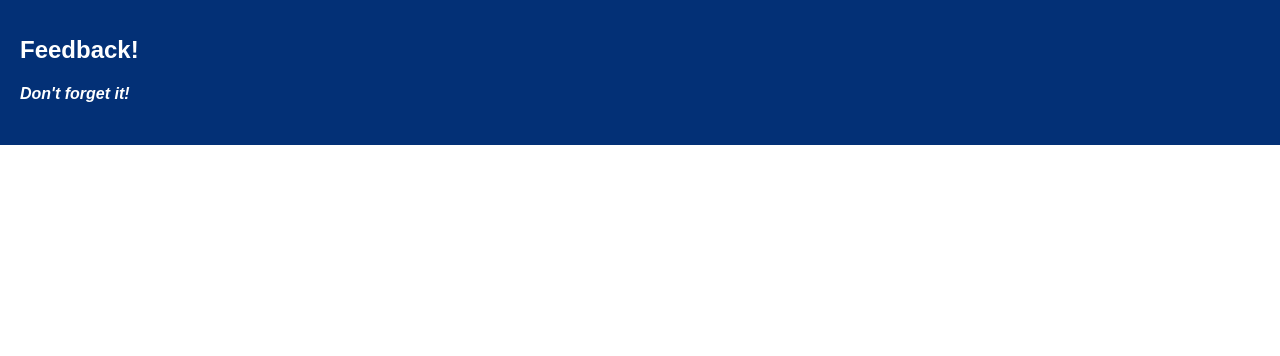
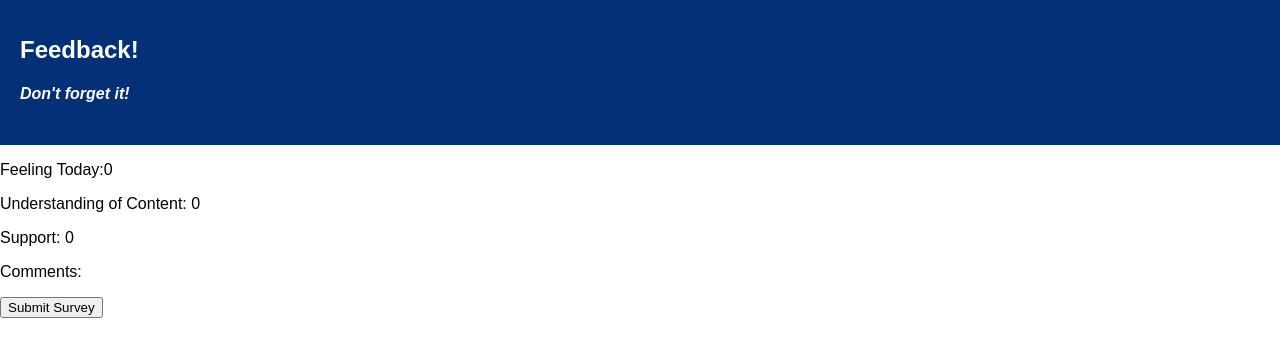
Before and after one commit to GermscheidSimon/redux-feedback-loop, a React (Create React App) app: page /#/review in a window 1280 px wide. Shown: the top 356 px of the page. Built offline with nearby package versions, Linux system fonts and the light colour scheme.

Commit message:
created review page

```diff
--- /dev/null
+++ b/src/ReviewSurvey/ReviewSurvey.js
@@ -0,0 +1,27 @@
+import React,{Component} from 'react'
+import {connect} from 'react-redux'
+import axiosFunctions from '../feedbackLibrary/axiosFunctions'
+
+class ReviewSurvey extends Component{
+
+    submitform = () => {
+        console.log(this.props.reduxStore.surveyDataReduce);
+        axiosFunctions.postResult(this.props.reduxStore.surveyDataReduce)
+    }
+
+    render(){
+        const surveyResults = this.props.reduxStore.surveyDataReduce
+        return(
+            <div>
+                <p>Feeling Today:{surveyResults.feeling}</p>
+                <p>Understanding of Content: {surveyResults.understanding}</p>
+                <p>Support: {surveyResults.support}</p>
+                <p>Comments: {surveyResults.comments}</p>
+                <button onClick={this.submitform} >Submit Survey</button>
+            </div>
+        )
+    }
+}
+
+const putReduxStateOnProps = (reduxStore) => ({reduxStore})
+  export default connect(putReduxStateOnProps)(ReviewSurvey);
--- a/src/components/App/App.js
+++ b/src/components/App/App.js
@@ -9,6 +9,7 @@ import Support from '../SurveyPages/Support/Support'
 import Comments from '../SurveyPages/Comments/Comments';
 //Misc
 import './App.css';
+import ReviewSurvey from '../../ReviewSurvey/ReviewSurvey';
 
 
 class App extends Component {
@@ -22,6 +23,7 @@ class App extends Component {
         <Route path="/understanding" component={Understanding}/>
         <Route path="/support" component={Support}/>
         <Route path="/comments" component={Comments}/>
+        <Route path="/review" component={ReviewSurvey}/>
       </Router>
     );
   }
--- a/src/components/SurveyPages/Comments/Comments.js
+++ b/src/components/SurveyPages/Comments/Comments.js
@@ -1,7 +1,6 @@
 import React, { Component } from 'react';
 import {connect} from 'react-redux'
-import axiosFunctions from '../../../feedbackLibrary/axiosFunctions';
-
+import navigation from '../../../feedbackLibrary/pushToNextRoute'
 class Comments extends Component {
 
   state = {
@@ -21,7 +20,7 @@ class Comments extends Component {
       type: "SET_SURVEY_ANSWER",
       payload: payloadData
     });
-    axiosFunctions.postResult(this.props.reduxStore.surveyDataReduce)
+    navigation.pushToNextRoute('/review', this)
   }
 
   render() {
@@ -29,7 +28,7 @@ class Comments extends Component {
       <div className="commentsWrap">
       <p className="surveyQuestion">Any comments you want to leave?</p>
       <input onChange={this.handleChange}/>
-      <button onClick={this.handleSubmit} >Submit Feedback</button>
+      <button onClick={this.handleSubmit} >Review Survey</button>
       </div>
     );
   }
```
